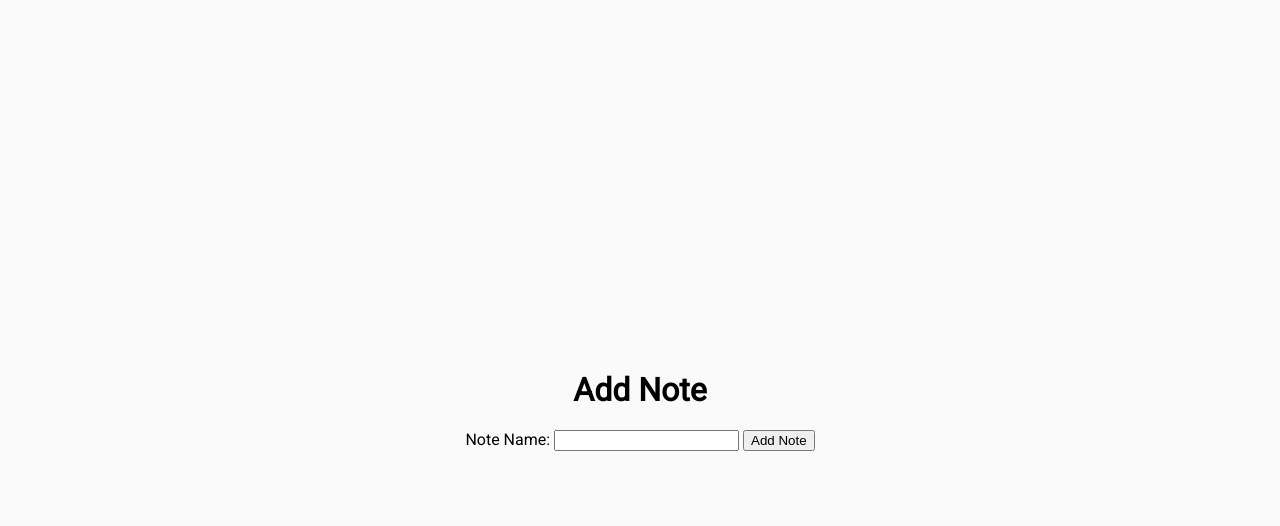
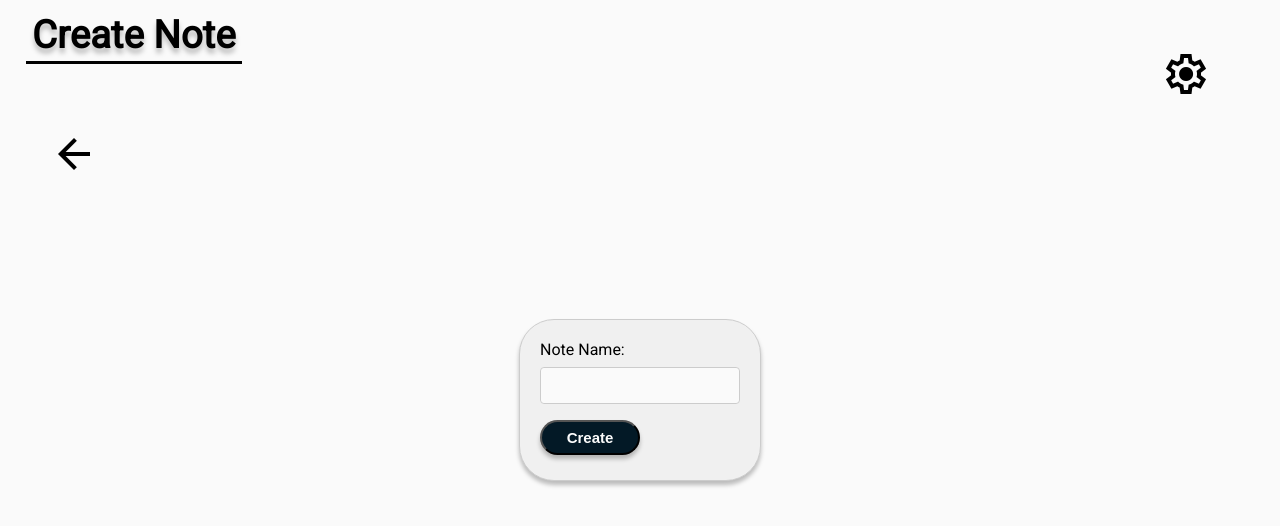
Before and after one commit to joneseth1/NoteMode, a Flask app: page /notes/mode/2/add-note in a window 1280 px wide. Shown: the top 526 px of the page. Run offline with Flask 3, Linux system fonts and the light colour scheme; a user stored in the database is signed in; data comes from the database, SQL or seed files in the repository; both versions use the stored data as it was after the commit.

Commit message:
Styled add_note and handled settings back button.

```diff
--- a/app/templates/add_note.html
+++ b/app/templates/add_note.html
@@ -7,15 +7,36 @@
     <link rel="preconnect" href="https://fonts.gstatic.com" crossorigin>
     <link href="https://fonts.googleapis.com/css2?family=Roboto&display=swap" rel="stylesheet">
     <link rel="stylesheet" href="https://fonts.googleapis.com/css2?family=Material+Symbols+Outlined:opsz,wght,FILL,GRAD@20..48,100..700,0..1,-50..200" />
-    <link href="../static/home.css" rel="stylesheet" type="text/css" />
+    <link rel="stylesheet" type="text/css" href="{{ url_for('static', filename='add_mode.css') }}">
     <title>NoteMode</title>
 </head>
 <body>
-    <h1>Add Note</h1>
-    <form method="POST" action="{{ url_for('notes.add_note', mode_id=mode[0]) }}">
-        <label for="note_name">Note Name:</label>
-        <input type="text" id="note_name" name="note_name" required>
-        <button type="submit">Add Note</button>
-    </form>
+
+    <h1 class="mode-header">Create Note</h1>
+    <div id="line"></div>
+
+    <a href="{{ url_for('notes.show_notes', mode_id=mode[0]) }}">
+        <span class="material-symbols-outlined" id="arrowBack">
+            arrow_back
+        </span>
+    </a>
+
+
+    <div class="create-mode-form">
+        <form method="POST" action="{{ url_for('notes.add_note', mode_id=mode[0]) }}">
+            <label for="note_name">Note Name:</label>
+            <input type="text" id="note_name" name="note_name" required>
+            <button type="submit">Create</button>
+        </form>
+    </div>
+
+
+    <a href="{{ url_for('settings.settings_page') }}"
+        <span class="material-symbols-outlined" id="btnSetting">settings</span>
+    </a>
+
+
+
+
 </body>
 </html>
--- a/app/templates/edit_note.html
+++ b/app/templates/edit_note.html
@@ -11,7 +11,7 @@
     <title>NoteMode</title>
 </head>
 <body>
-    <h1 class="mode-header">Edit Mode</h1>
+    <h1 class="mode-header">Edit Note</h1>
     <div id="line"></div>
 
     <div class="edit-mode-form">
```
Also changed, not shown: app/templates/settings.html (+7 -1 lines), modes.db.
